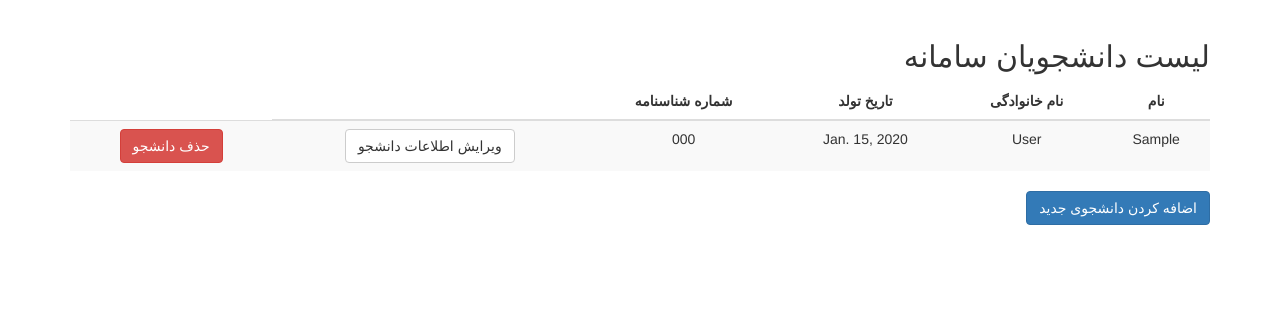
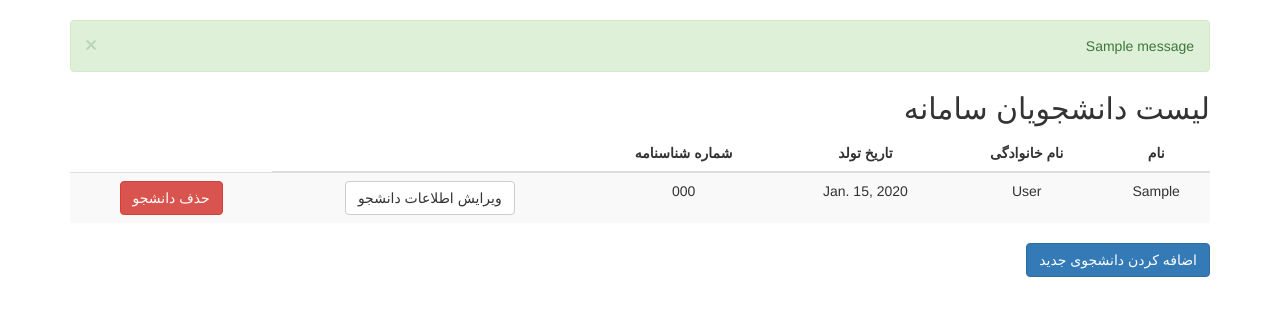
Before and after one commit to somagh/SAD_Project, a Django app: page /students/list/ in a window 1280 px wide. Shown: the part 52-368 px from the top of the page. Run offline with Django 3.2, Linux system fonts and the light colour scheme; tables that the repository leaves empty hold one stand-in row (values such as "Sample post"); one stand-in notice (Sample message) is shown; some libraries are stand-ins or nearby versions.

Commit message:
success messages and  national_code errors

```diff
--- a/students/models.py
+++ b/students/models.py
@@ -5,4 +5,4 @@ class Student(models.Model):
     first_name = models.CharField(max_length=50,verbose_name='نام')
     last_name = models.CharField(max_length=50,verbose_name='نام خانوادگی')
     birth_date = models.DateField(verbose_name='تاریخ تولد')
-    national_code = models.CharField(max_length=10,verbose_name='شماره شناسنامه',unique=True)
+    national_code = models.CharField(max_length=10,verbose_name='شماره شناسنامه',unique=True,error_messages={'unique':'دانشجوی دیگری با این شماره شناسنامه در سامانه موجود است.'})
--- a/students/templates/list_student.html
+++ b/students/templates/list_student.html
@@ -3,6 +3,14 @@
 {% block title %} لیست دانشجویان {% endblock %}
 
 {% block content %}
+    {% if messages %}
+        {% for message in messages %}
+        <p class="alert alert-dismissable {% if message.tags %}alert-{{ message.tags }}"{% endif %}>
+            <button type="button" class="close" data-dismiss="alert" aria-hidden="true">&times;</button>
+            {{ message }}
+        </p>
+        {% endfor %}
+    {% endif %}
     <h2>لیست دانشجویان سامانه</h2>
     <table class="table table-hover table-striped">
         <thead>
--- a/students/templates/update_student.html
+++ b/students/templates/update_student.html
@@ -8,7 +8,7 @@
     <form method="post">
         {% csrf_token %}
     {{ form.as_p }}
-    <button class="btn btn-default">ویرایش</button>
+    <button class="btn btn-success">ویرایش</button>
     <a href="{% url 'students:list' %}" class="btn btn-danger"> بازگشت</a>
     </form>
 {% endblock %}
--- a/students/views.py
+++ b/students/views.py
@@ -1,3 +1,5 @@
+from django.contrib import messages
+from django.contrib.messages.views import SuccessMessageMixin
 from django.shortcuts import render
 from django.views.generic import CreateView
 from django.views.generic import DeleteView
@@ -8,11 +10,13 @@ from students.forms import StudentForm
 from students.models import Student
 
 
-class StudentCreationView(CreateView):
+class StudentCreationView(SuccessMessageMixin,CreateView):
     model = Student
     form_class = StudentForm
     template_name = 'create_student.html'
     success_url = '/students/list'
+    success_message = "دانشجوی جدید با موفقیت در سامانه ثبت شد"
+
 
 
 class StudentListView(ListView):
@@ -20,16 +24,22 @@ class StudentListView(ListView):
     template_name = 'list_student.html'
 
 
-class StudentUpdatingView(UpdateView):
+class StudentUpdatingView(SuccessMessageMixin,UpdateView):
     model = Student
     form_class = StudentForm
     template_name = 'update_student.html'
     success_url = '/students/list'
+    success_message = "اطلاعات دانشجو در سامانه با موفقیت تغییر کرد"
 
 
-class StudentDeleteView(DeleteView):
+class StudentDeleteView(SuccessMessageMixin,DeleteView):
     model = Student
     success_url = '/students/list'
+    success_message = "دانشجو با موفقیت از سامانه حذف شد"
 
     def get(self, request, *args, **kwargs):
         return self.post(request, *args, **kwargs)
+
+    def delete(self, request, *args, **kwargs):
+        messages.success(self.request, self.success_message)
+        return super(StudentDeleteView, self).delete(request, *args, **kwargs)
```
